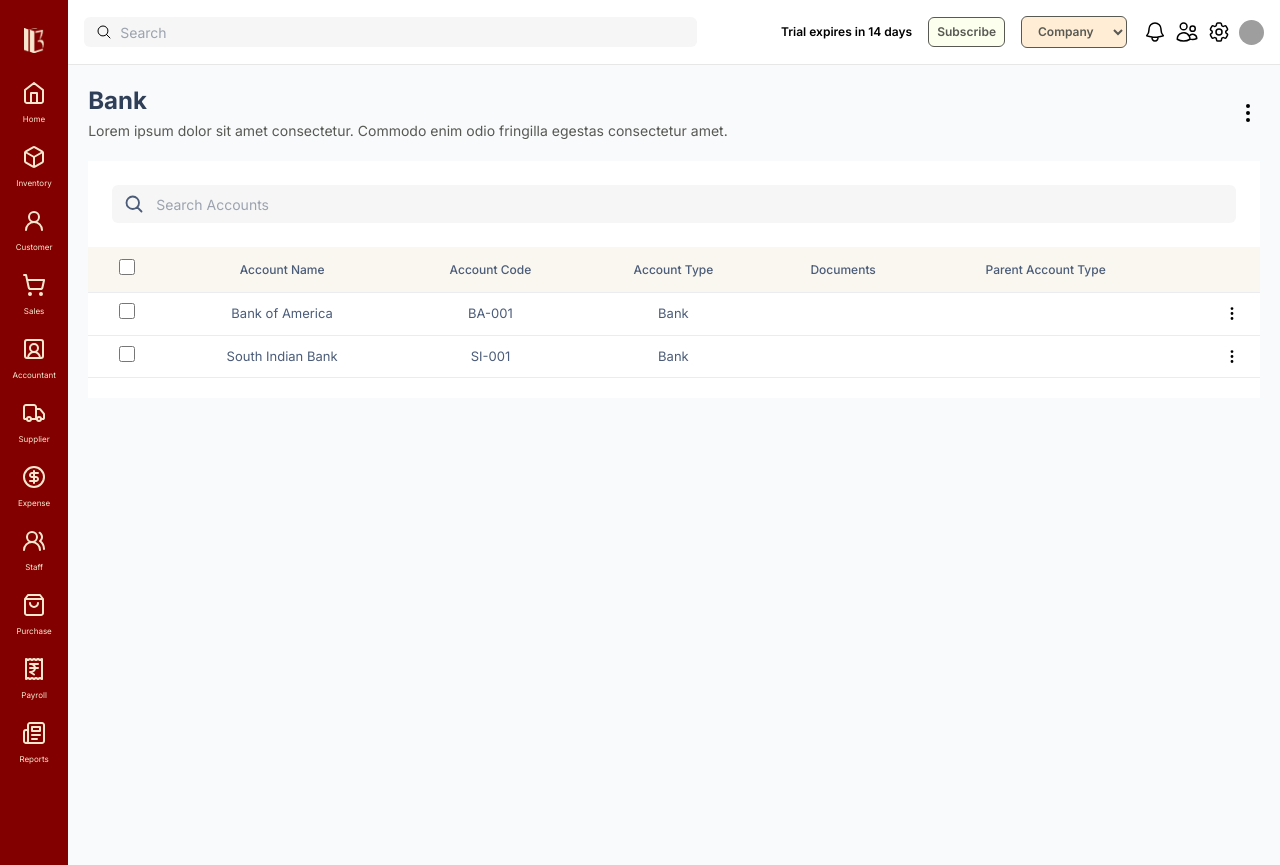
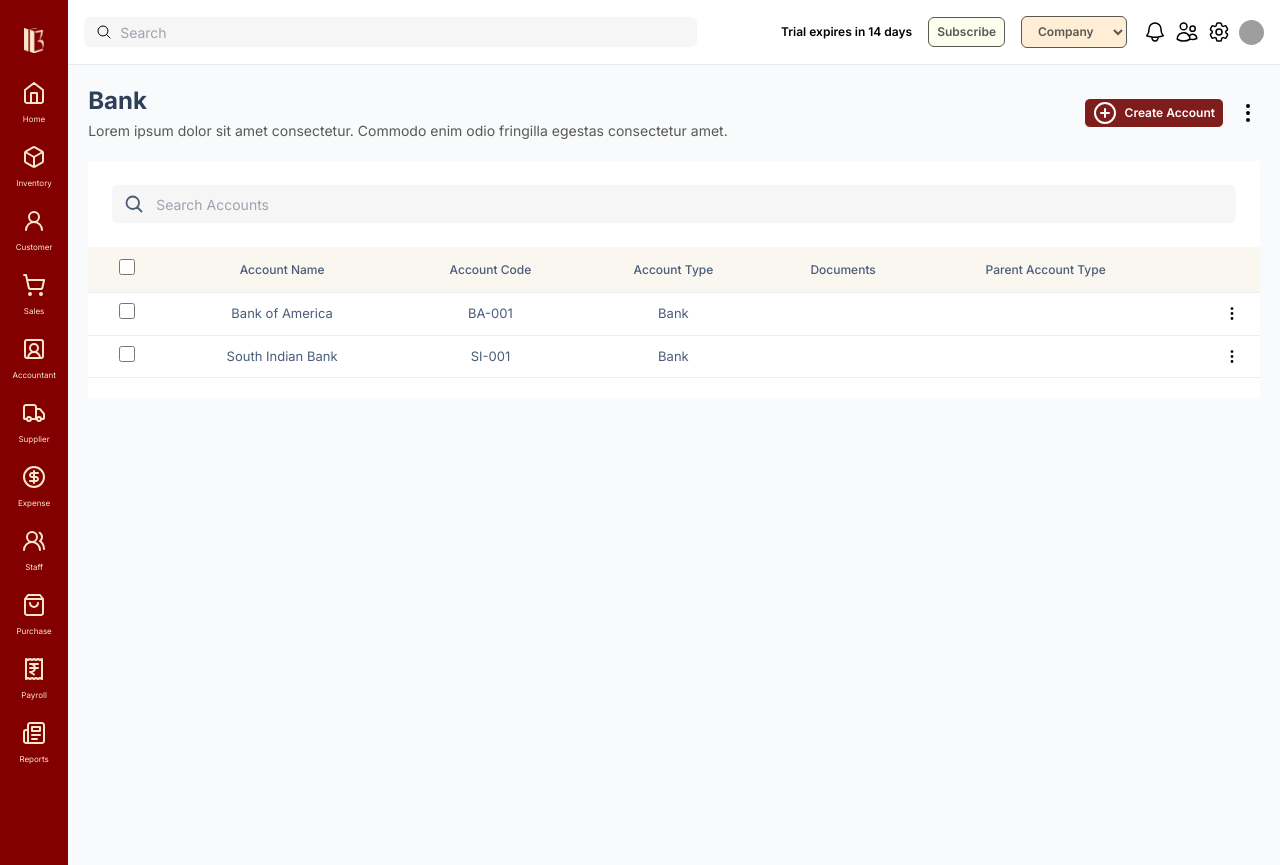
Before and after one commit to Devgnoz/BillBizz-FE, a React (Vite) app: page /bank in a window 1280 px wide. Built offline with nearby package versions, Linux system fonts and the light colour scheme; grey boxes are pictures that could not be loaded.

Commit message:
newAccount button added into bank home page

```diff
--- a/src/features/Bank/NewBankModal.tsx
+++ b/src/features/Bank/NewBankModal.tsx
@@ -23,13 +23,12 @@ const NewBankModal = ({}: Props) => {
         onClick={openModal}
         variant="secondary"
         className="flex items-center"
-        size="lg"
       >
-        <CirclePlus color="white" size="14" />{" "}
-        <p className="text-xs">Create Account</p>
+        <CirclePlus color="white" size="24" />{" "}
+        <p className="text-md">Create Account</p>
       </Button>
 
-      <Modal open={isModalOpen} onClose={closeModal} className="w-[65%]">
+      <Modal open={isModalOpen} onClose={closeModal} className="w-[68%]">
         <div className="p-5 mt-3">
           <div className="mb-5 flex p-4 rounded-xl bg-CreamBg relative overflow-hidden">
             <div
--- a/src/features/accountant/Bank/BankHome.tsx
+++ b/src/features/accountant/Bank/BankHome.tsx
@@ -1,6 +1,6 @@
 import Ellipsis from "../../../assets/icons/Ellipsis"
+import NewBankModal from "../../Bank/NewBankModal"
 import SearchBar from "../../sales/SearchBar"
-
 import Table from "./Table"
 
 
@@ -18,7 +18,7 @@ function BankHome({}: Props) {
     </p>
   </div>
   <div className="ml-auto gap-3 flex items-center">
-
+   <NewBankModal/>
     <div className="cursor-pointer">
       <Ellipsis />
     </div>
```
